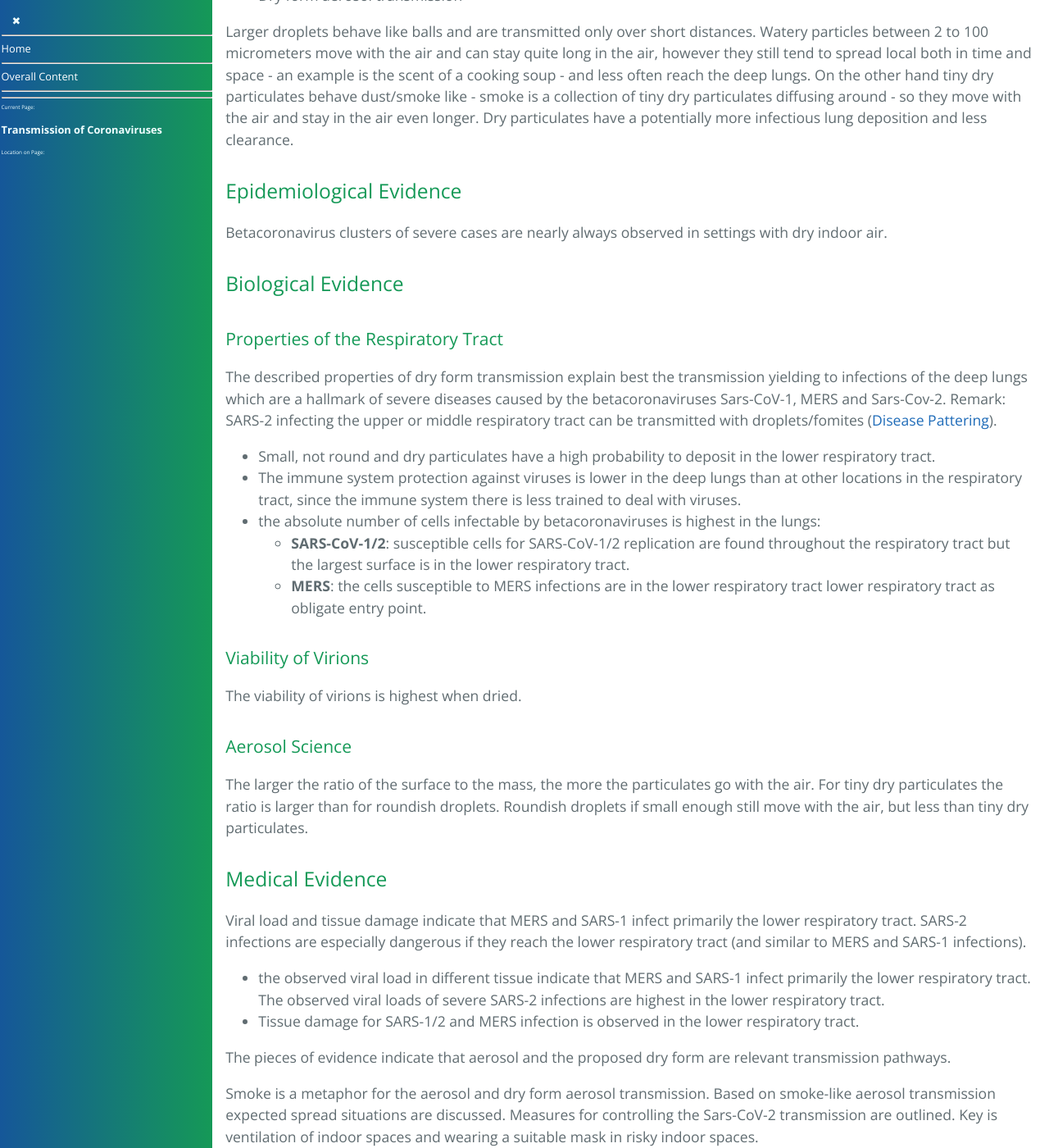
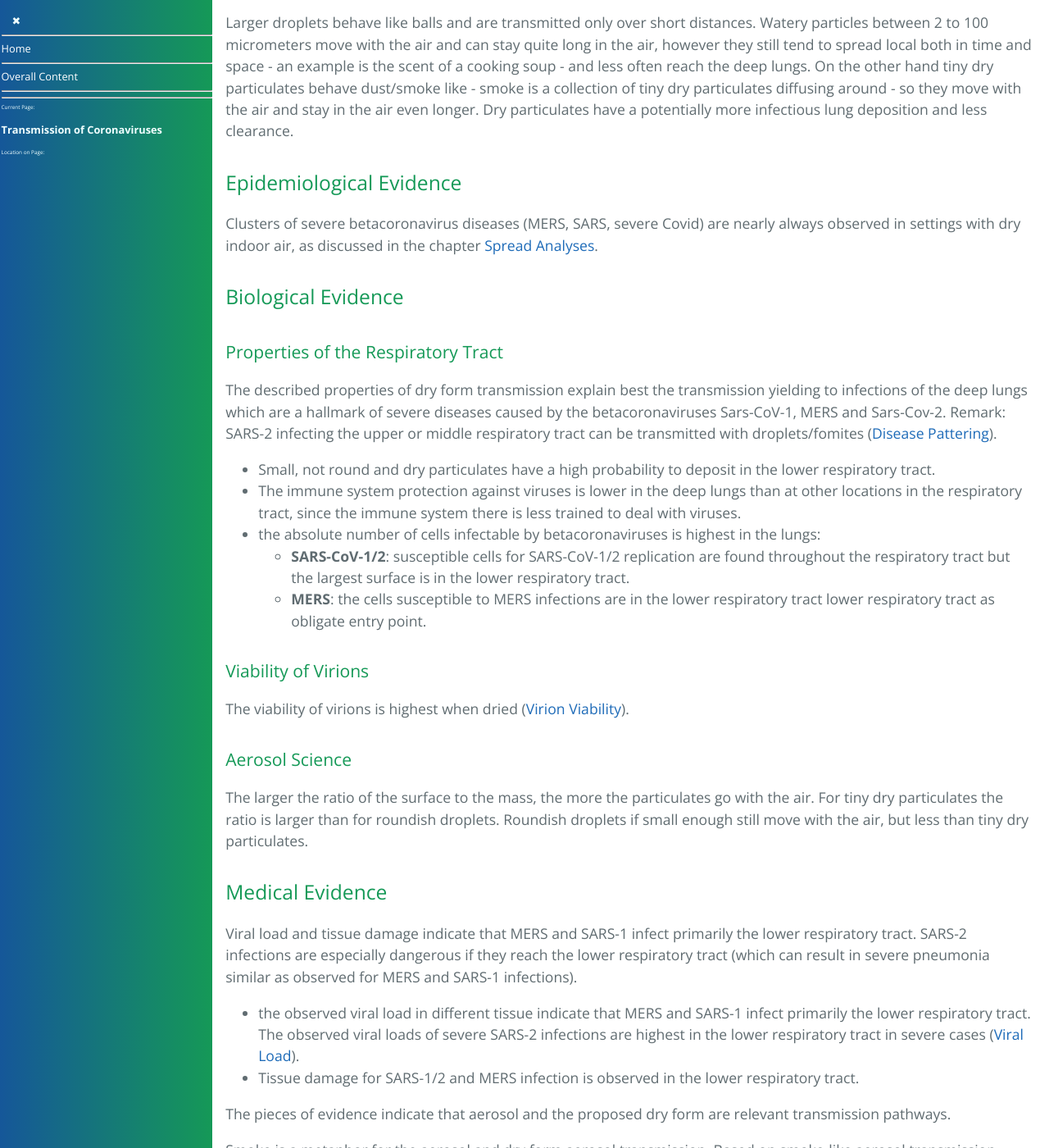
Before and after one commit to forestgrape/coronavirus, a Jekyll site: the page built from 5_epidemiological/transmission.md, in a window 1280 px wide and 1400 px high, scrolled down 11309 px. Shown: the whole window at 82% size. Built offline with Jekyll 4.4.1, drawn with Linux system fonts in a browser that asks for light colours; our own code applies the rules of GitHub Pages for plain Markdown files; some of the changed text lies outside the part shown.

Commit message:
linked relevant content in other chapters

```diff
--- a/5_epidemiological/transmission.md
+++ b/5_epidemiological/transmission.md
@@ -298,7 +297,7 @@ this new model is added:
 Larger droplets behave like balls and are transmitted only over short distances. Watery particles between 2 to 100 micrometers move with the air and can stay quite long in the air, however they still tend to spread local both in time and space - an example is the scent of a cooking soup - and less often reach the deep lungs. On the other hand tiny dry particulates behave dust/smoke like - smoke is a collection of tiny dry particulates diffusing around - so they move with the air and stay in the air even longer. Dry particulates have a potentially more infectious lung deposition and less clearance.
 
 #### Epidemiological Evidence
-Betacoronavirus clusters of severe cases are nearly always observed in settings with dry indoor air.
+Clusters of severe betacoronavirus diseases (MERS, SARS, severe Covid) are nearly always observed in settings with dry indoor air, as discussed in the chapter [Spread Analyses](spread_analyses.md).
 
 #### Biological Evidence
 
@@ -312,14 +311,14 @@ The described properties of dry form transmission explain best the transmission
   * __MERS__: the cells susceptible to MERS infections are in the lower respiratory tract lower respiratory tract as obligate entry point.
 
 ##### Viability of Virions
-The viability of virions is highest when dried.
+The viability of virions is highest when dried ([Virion Viability](../2_biological/virion_viability.md)).
 
 ##### Aerosol Science
 The larger the ratio of the surface to the mass, the more the particulates go with the air. For tiny dry particulates the ratio is larger than for roundish droplets. Roundish droplets if small enough still move with the air, but less than tiny dry particulates.
 
 #### Medical Evidence
-Viral load and tissue damage indicate that MERS and SARS-1 infect primarily the lower respiratory tract. SARS-2 infections are especially dangerous if they reach the lower respiratory tract (and similar to MERS and SARS-1 infections).
-* the observed viral load in different tissue indicate that MERS and SARS-1 infect primarily the lower respiratory tract. The observed viral loads of severe SARS-2 infections are highest in the lower respiratory tract.
+Viral load and tissue damage indicate that MERS and SARS-1 infect primarily the lower respiratory tract. SARS-2 infections are especially dangerous if they reach the lower respiratory tract (which can result in severe pneumonia similar as observed for MERS and SARS-1 infections).
+* the observed viral load in different tissue indicate that MERS and SARS-1 infect primarily the lower respiratory tract. The observed viral loads of severe SARS-2 infections are highest in the lower respiratory tract in severe cases ([Viral Load](../3_medical/diagnosis_and_viral_load.md)).
 * Tissue damage for SARS-1/2 and MERS infection is observed in the lower respiratory tract.
 
 The pieces of evidence indicate that aerosol and the proposed dry form are relevant transmission pathways.
```
Also changed, not shown: other parts of 5_epidemiological/transmission.md (+7 -8 lines).
